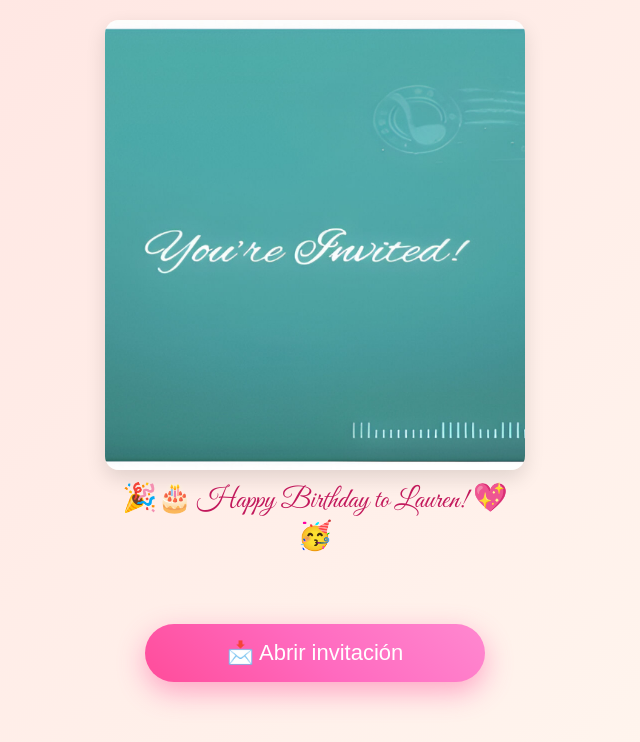
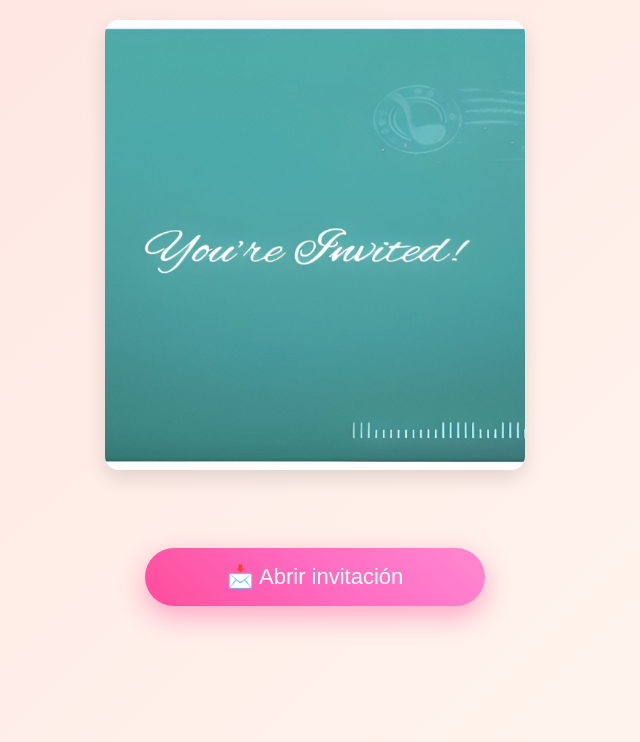
Before and after one commit to jtr2515/Lauren-s-Birthday, a plain HTML site: page index.html in a window 1280 px wide. Shown: the whole page, without its empty margins (325-965 px from the left). Drawn offline with Linux system fonts and the light colour scheme.

Commit message:
Update index.html

```diff
--- a/index.html
+++ b/index.html
@@ -122,7 +122,7 @@
     </div>
     <!-- MENSAJE INICIAL -->
     <div class="mensaje-inicial" id="mensajeInicial">
-      🎉🎂 Happy Birthday to Lauren! 💖🥳
+
     </div>
   </div>
 
```
